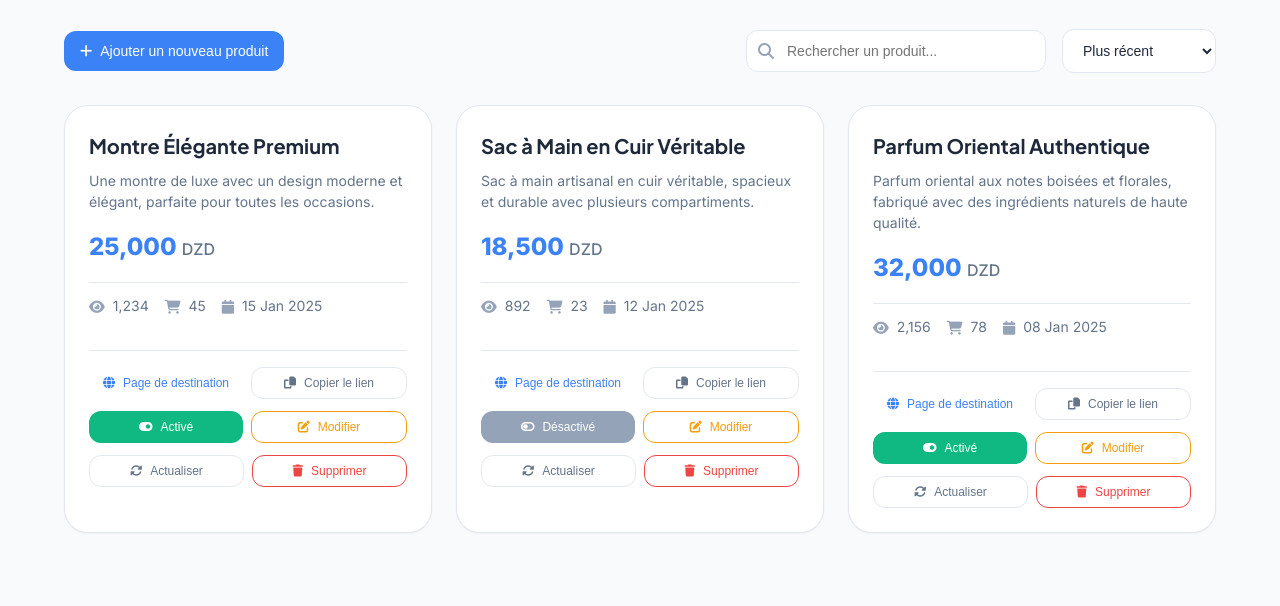
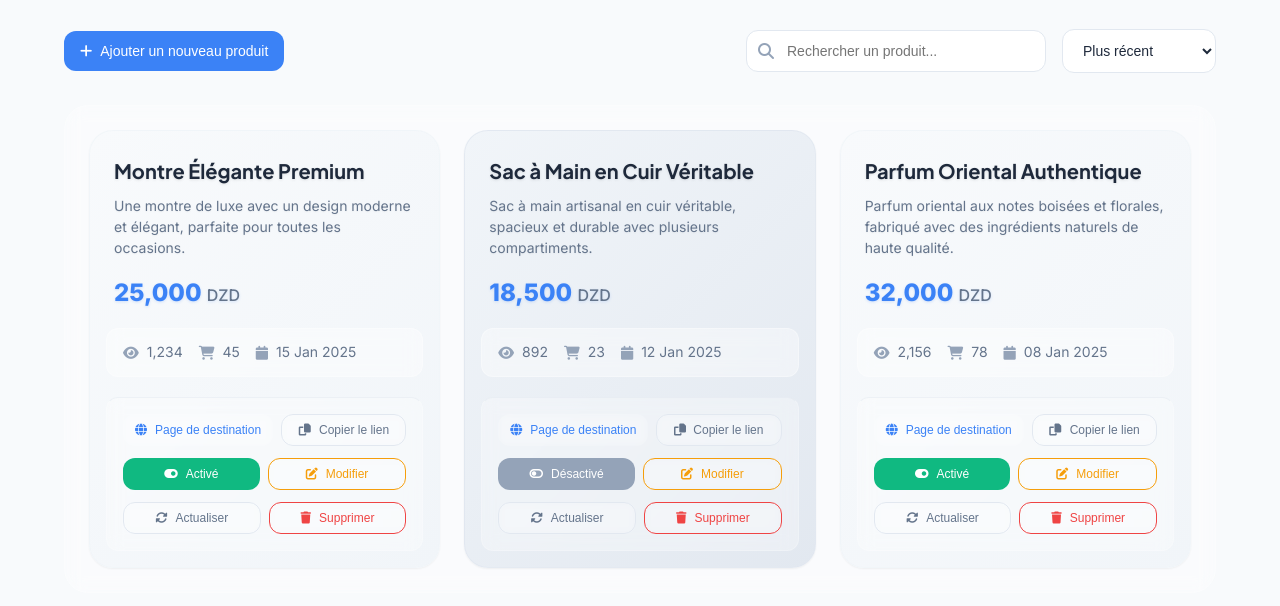
Before and after one commit to youcef574/Produits-, a plain HTML site: page index.html in a window 1280 px wide. Shown: the part 188-794 px from the top of the page. Drawn offline with Linux system fonts and the light colour scheme.

Commit message:
Update styles.css

```diff
--- a/styles.css
+++ b/styles.css
@@ -428,6 +428,11 @@ body {
   display: grid;
   grid-template-columns: repeat(auto-fill, minmax(300px, 1fr));
   gap: var(--space-6);
+  background: rgba(255, 255, 255, 0.3);
+  backdrop-filter: blur(10px);
+  border-radius: var(--radius-2xl);
+  padding: var(--space-6);
+  border: 1px solid rgba(255, 255, 255, 0.2);
 }
 
 /* Product Card */
@@ -438,15 +443,38 @@ body {
   padding: var(--space-6);
   transition: var(--transition-normal);
   border: 1px solid var(--border);
+  position: relative;
+  overflow: hidden;
 }
 
-.product-card:hover {
-  box-shadow: var(--shadow-lg);
-  transform: translateY(-2px);
+/* التناوب في الخلفيات */
+.product-card:nth-child(odd) {
+  background: linear-gradient(135deg, #f8fafc 0%, #f1f5f9 100%);
+  border: 1px solid rgba(241, 245, 249, 0.8);
+}
+
+.product-card:nth-child(even) {
+  background: linear-gradient(135deg, #f1f5f9 0%, #e2e8f0 100%);
+  border: 1px solid rgba(226, 232, 240, 0.8);
+}
+
+/* تأثيرات hover محسنة */
+.product-card:nth-child(odd):hover {
+  background: linear-gradient(135deg, #f1f5f9 0%, #e2e8f0 100%);
+  box-shadow: 0 20px 40px rgba(59, 130, 246, 0.15);
+  transform: translateY(-4px) scale(1.02);
+  border-color: rgba(59, 130, 246, 0.3);
+}
+
+.product-card:nth-child(even):hover {
+  background: linear-gradient(135deg, #e2e8f0 0%, #cbd5e1 100%);
+  box-shadow: 0 20px 40px rgba(139, 92, 246, 0.15);
+  transform: translateY(-4px) scale(1.02);
+  border-color: rgba(139, 92, 246, 0.3);
 }
 
 .product-image {
-  display : none ;
+  display: none ;
   position: relative;
   margin-bottom: var(--space-4);
   border-radius: var(--radius-xl);
@@ -454,7 +482,7 @@ body {
 }
 
 .product-img {
-  display : none ;
+  display: none;
   width: 100%;
   height: 200px;
   object-fit: cover;
@@ -478,6 +506,9 @@ body {
 .product-badge.featured {
   background: linear-gradient(135deg, var(--primary-500), var(--secondary-500));
   color: white;
+  backdrop-filter: blur(10px);
+  box-shadow: 0 8px 32px rgba(59, 130, 246, 0.3), 0 0 20px rgba(139, 92, 246, 0.2);
+  border: 1px solid rgba(255, 255, 255, 0.2);
 }
 
 .product-info {
@@ -490,6 +521,7 @@ body {
   color: var(--text-primary);
   margin-bottom: var(--space-2);
   font-family: var(--font-secondary);
+  text-shadow: 0 1px 3px rgba(0, 0, 0, 0.1);
 }
 
 .product-description {
@@ -497,6 +529,7 @@ body {
   font-size: 0.875rem;
   line-height: 1.5;
   margin-bottom: var(--space-4);
+  text-shadow: 0 1px 2px rgba(0, 0, 0, 0.05);
 }
 
 .product-price {
@@ -504,6 +537,7 @@ body {
   font-weight: 800;
   color: var(--primary);
   margin-bottom: var(--space-4);
+  text-shadow: 0 1px 3px rgba(59, 130, 246, 0.2);
 }
 
 .currency {
@@ -518,6 +552,12 @@ body {
   gap: var(--space-4);
   padding: var(--space-3) 0;
   border-top: 1px solid var(--border);
+  background: rgba(255, 255, 255, 0.4);
+  backdrop-filter: blur(8px);
+  border-radius: var(--radius-lg);
+  margin: var(--space-2) calc(-1 * var(--space-2));
+  padding: var(--space-3) var(--space-4);
+  border: 1px solid rgba(255, 255, 255, 0.3);
 }
 
 .stat-item {
@@ -538,6 +578,13 @@ body {
   gap: var(--space-3);
   border-top: 1px solid var(--border);
   padding-top: var(--space-4);
+  background: rgba(255, 255, 255, 0.3);
+  backdrop-filter: blur(8px);
+  border-radius: var(--radius-lg);
+  margin: var(--space-4) calc(-1 * var(--space-2)) calc(-1 * var(--space-2));
+  padding: var(--space-4) var(--space-4) var(--space-4);
+  border: 1px solid rgba(255, 255, 255, 0.2);
+  border-top: 1px solid rgba(226, 232, 240, 0.5);
 }
 
 .action-row {
@@ -549,6 +596,59 @@ body {
   flex: 1;
   font-size: 0.75rem;
   padding: var(--space-2) var(--space-3);
+  backdrop-filter: blur(4px);
+  transition: all 0.3s cubic-bezier(0.4, 0, 0.2, 1);
+}
+
+/* تحسينات أزرار الإجراءات */
+.product-actions .btn:hover {
+  transform: translateY(-1px);
+  box-shadow: 0 4px 12px rgba(0, 0, 0, 0.15);
+}
+
+.btn-link:hover {
+  background: rgba(59, 130, 246, 0.15);
+  backdrop-filter: blur(8px);
+}
+
+.btn-copy:hover {
+  background: rgba(100, 116, 139, 0.1);
+  backdrop-filter: blur(8px);
+}
+
+.btn-edit:hover {
+  background: var(--warning);
+  color: white;
+  box-shadow: 0 4px 12px rgba(245, 158, 11, 0.3);
+}
+
+.btn-delete:hover {
+  background: var(--danger);
+  color: white;
+  box-shadow: 0 4px 12px rgba(239, 68, 68, 0.3);
+}
+
+.btn-refresh:hover {
+  background: rgba(100, 116, 139, 0.1);
+  backdrop-filter: blur(8px);
+}
+
+/* تأثيرات إضافية للبطاقات */
+.product-card::before {
+  content: '';
+  position: absolute;
+  top: 0;
+  left: 0;
+  right: 0;
+  bottom: 0;
+  background: linear-gradient(45deg, transparent 30%, rgba(255, 255, 255, 0.1) 50%, transparent 70%);
+  opacity: 0;
+  transition: opacity 0.3s ease;
+  pointer-events: none;
+}
+
+.product-card:hover::before {
+  opacity: 1;
 }
 
 /* Modal Styles */
@@ -714,4 +814,4 @@ body {
     margin: var(--space-4);
     width: calc(100% - var(--space-8));
   }
-}
+  }
```
